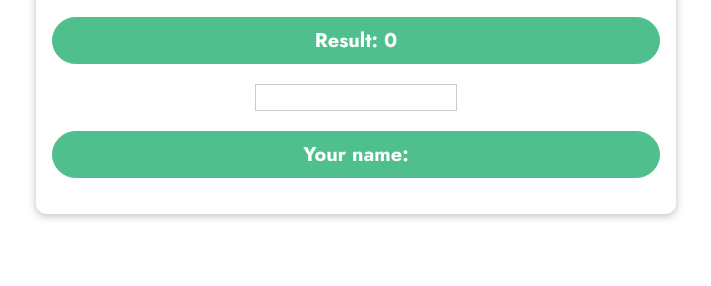
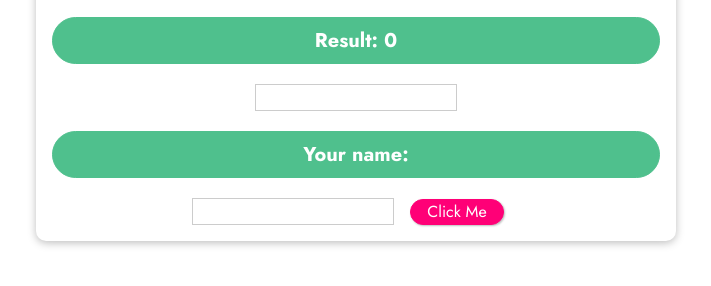
Before and after one commit to gmastergreatee/VueTheCompleteGuide, a plain HTML site: page 03-VueEvents/index.html in a window 1280 px wide. Shown: the part 328-614 px from the top of the page, without its empty margins (284-995 px from the left). Drawn offline with Linux system fonts and the light colour scheme.

Commit message:
Form prevent submit modifier

```diff
--- a/03-VueEvents/app.js
+++ b/03-VueEvents/app.js
@@ -14,7 +14,10 @@ const app = Vue.createApp({
     },
     setName(e) {
       this.name = e.target.value;
-    }
+    },
+    submitForm() {
+      alert('Submitted successfully');
+    },
   }
 });
 
--- a/03-VueEvents/index.html
+++ b/03-VueEvents/index.html
@@ -26,6 +26,10 @@
       <p>Result: {{ counter }}</p>
       <input type="text" @input="setName">
       <p>Your name: {{ name }}</p>
+      <form @submit.prevent="submitForm">
+        <input type="text">
+        <button>Click Me</button>
+      </form>
     </section>
   </body>
 </html>
```
